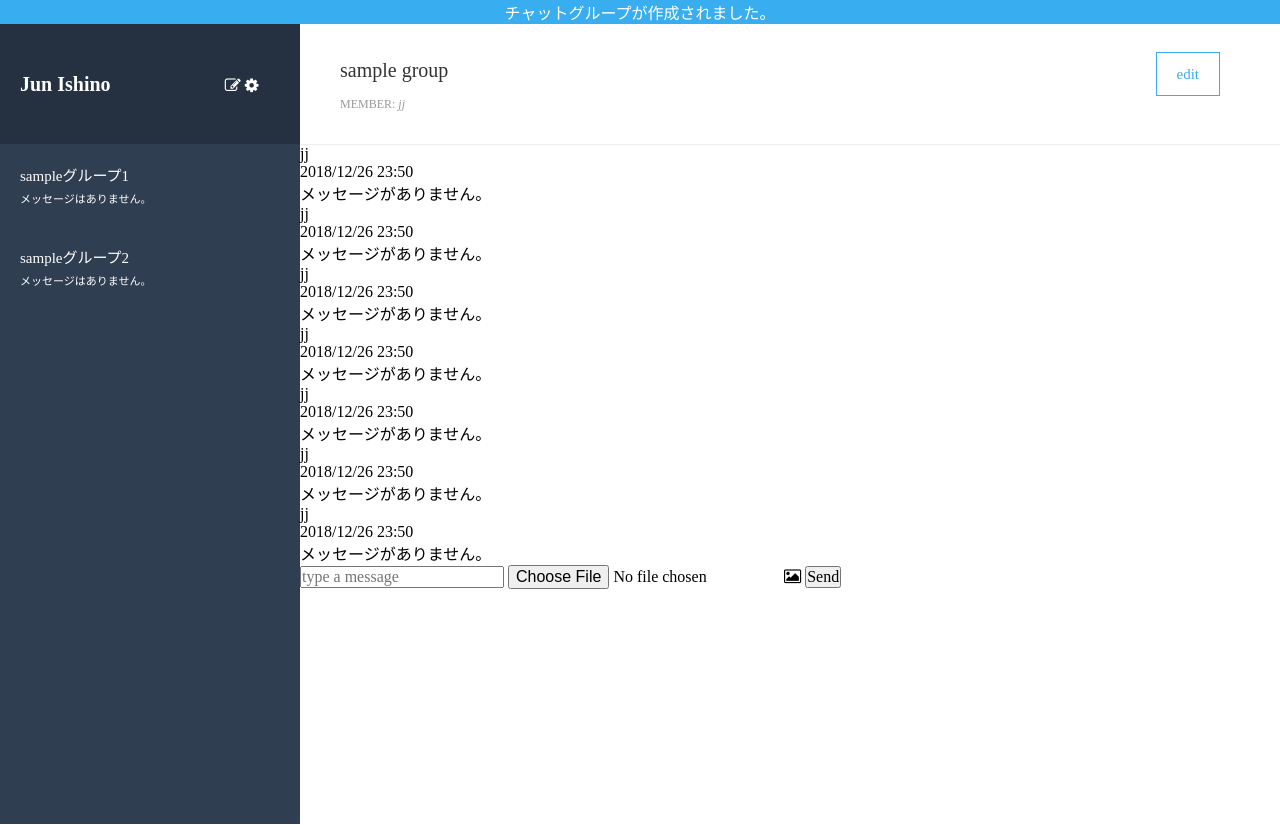
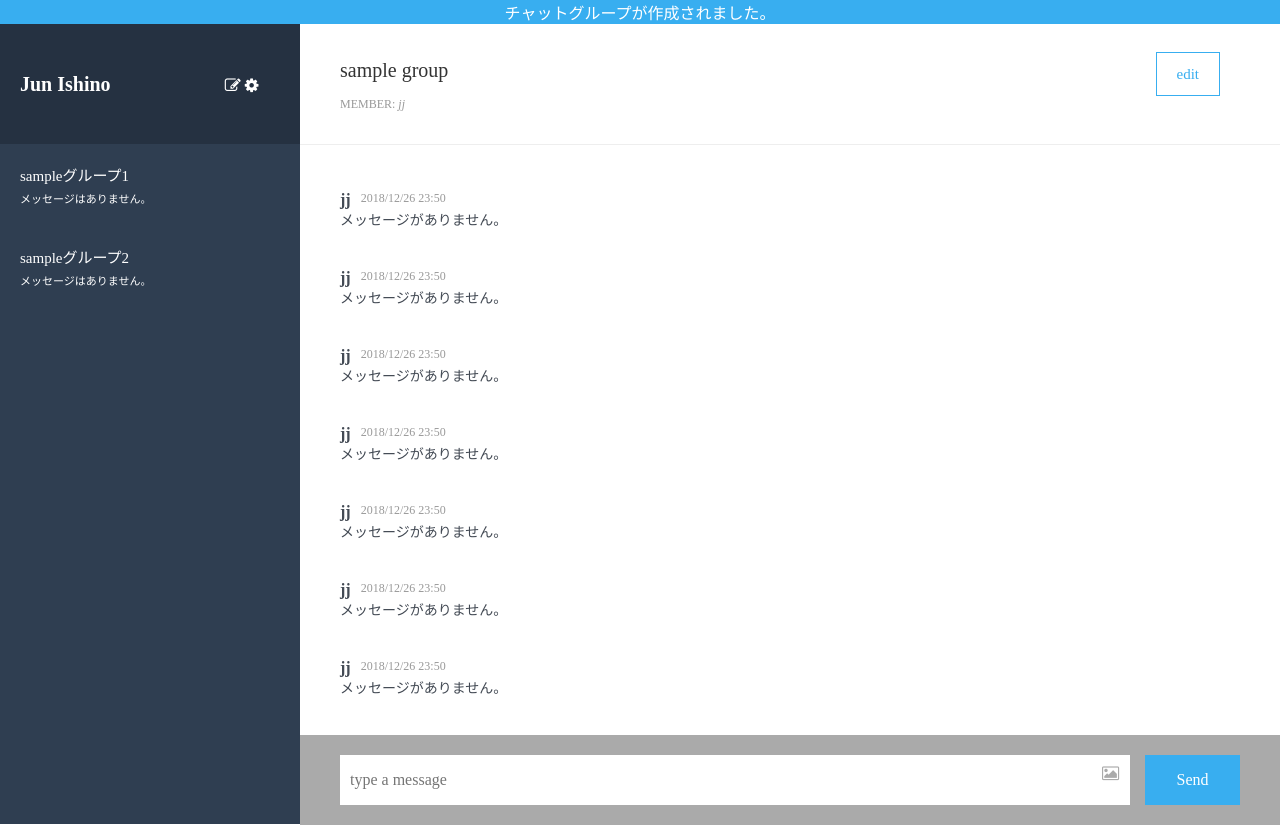
Before and after one commit to IshinoJun/chat-space, a Rails app: page / in a window 1280 px wide. Run offline with Rails 7, Linux system fonts and the light colour scheme; style sheets or scripts are compiled from the project's sources; some libraries are stand-ins or nearby versions.

Commit message:
Add footer and body scroll

```diff
--- a/app/assets/stylesheets/modules/_chat-main.scss
+++ b/app/assets/stylesheets/modules/_chat-main.scss
@@ -10,6 +10,7 @@
   height: 100vh;
   width : calc(100% - 300px);
   float : right;
+  color : $pearl-gray;
 
   // header
   &__header {
@@ -46,5 +47,77 @@
     }
   }
 
+  // body
+  &__body {
+    height    : calc( 100vh - 15% - 90px );
+    overflow-y: scroll;
 
+    &--messages-list{
+      padding: 26px 40px 0 40px;
+    }
+  }
+  &__message{
+    padding: 20px 0;
+    &-name{
+      float    : left;
+      font-weight: bold;
+      color    : $thin-black;
+      font-size: 16px;
+    }
+    &-time{
+      padding  : 0 10px;
+      float    : left;
+      font-size: 12px;
+      color    : $silver-gray
+    }
+    &-body{
+      color    : $thin-black;
+      font-size: 14px;
+      clear    : both;
+    }
+  }
+
+  //footer
+  &__footer {
+    height: 90px;
+    width : 100%;
+    background-color: $pearl-gray;
+    &-form {
+      margin  :0 40px;
+      position: relative;
+    }
+    &-body {
+      position: relative;
+      .message{
+        height : 50px;
+        width  : calc(100% - 130px);
+        margin : 20px 0;
+        padding:0 10px;
+        border :none;
+      }
+      .chat-file{
+        height  : 50px;
+        width   : 40px;
+        margin  : 30px 98px 20px 0;
+        position: absolute;
+        top     : 0;
+        right   : 0;
+      }
+      .image{
+        display : none;
+      }
+    }
+    .submit{
+      height    : 50px;
+      width     : 95px;
+      text-align: center;
+      margin    : 20px 0 0 15px;
+      background: $light-blue;
+      color     : $white;
+      position  : absolute;
+      top       : 0px;
+      right     : 0;
+      border    : none;
+    }
+  }
 }
```
